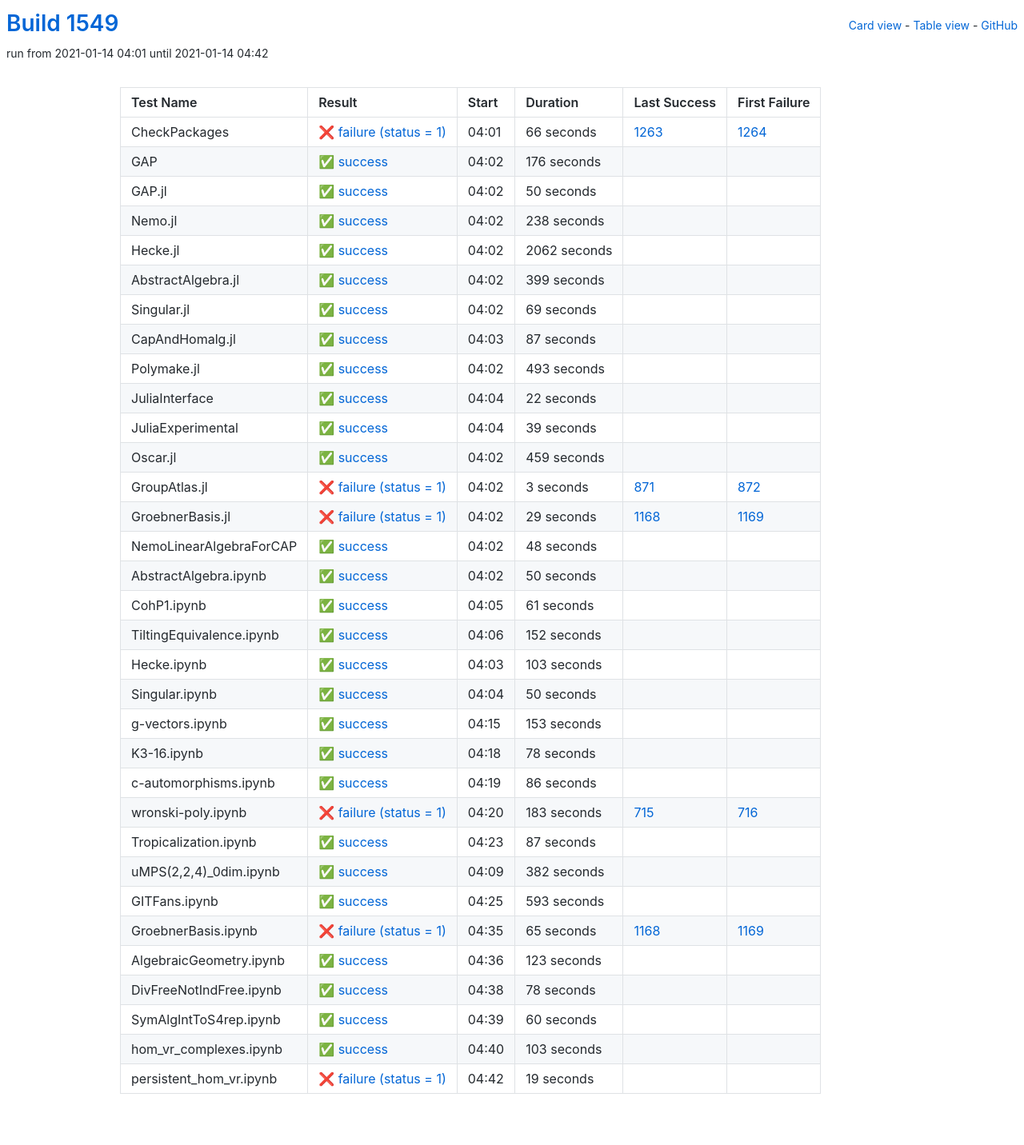
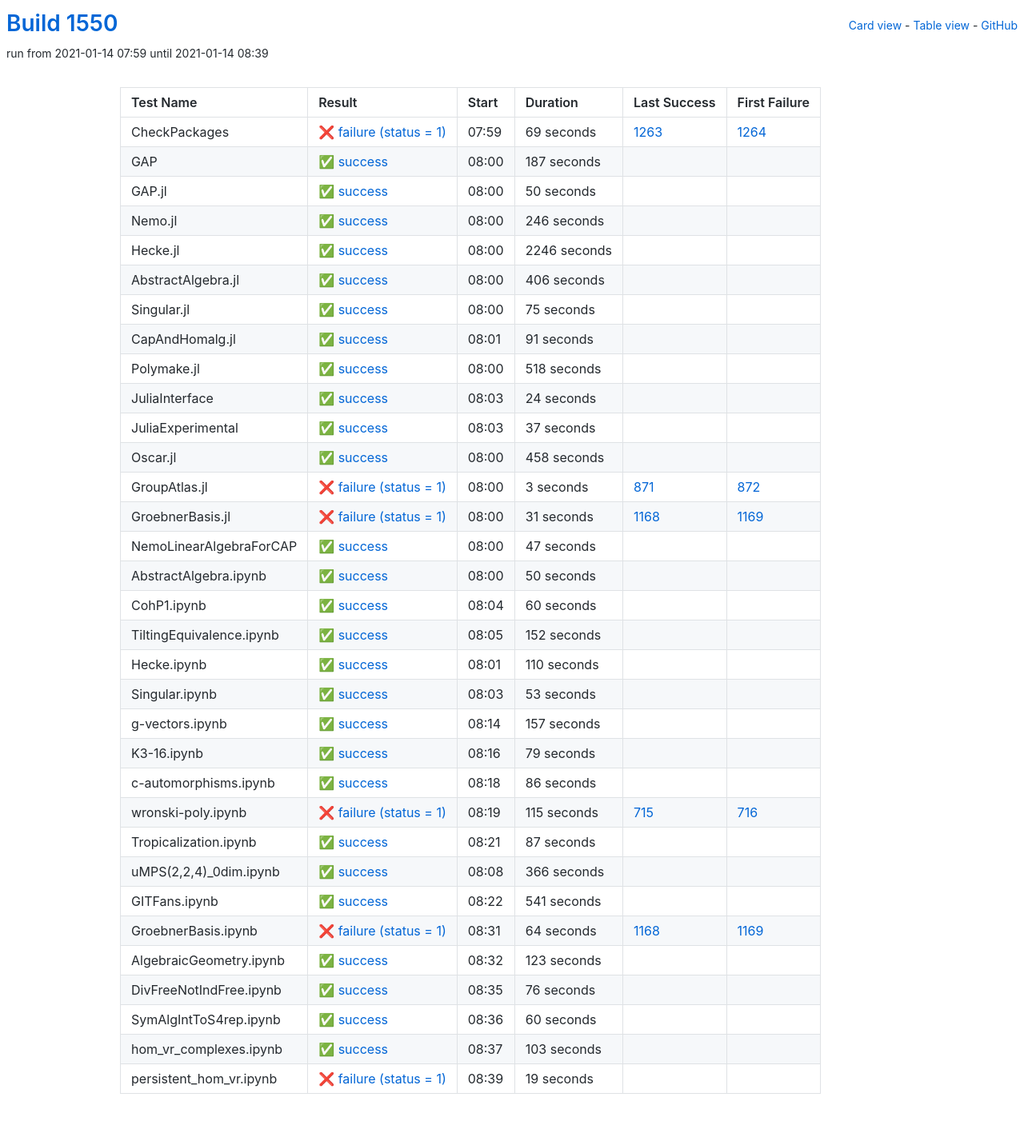
Before and after one commit to oscar-system/oscar-ci-status-stable, a Jekyll site: the page built from table.html, in a window 1280 px wide. Shown: the whole page at 80% size. Built offline with Jekyll 4.4.1, drawn with Linux system fonts in a browser that asks for light colours.

Commit message:
Build #1550

```diff
--- a/_data/ci.yml
+++ b/_data/ci.yml
@@ -1,6 +1,6 @@
 ---
-build: 1549
-build_url: https://oscarci.mathematik.uni-kl.de/job/oscar-stable/1549/
+build: 1550
+build_url: https://oscarci.mathematik.uni-kl.de/job/oscar-stable/1550/
 job: oscar-stable
 organization: oscar-system
 repo: oscar-ci-status-stable
@@ -8,32 +8,32 @@ repourl: https://github.com/oscar-system/oscar-ci-status-stable
 tests:
 - name: CheckPackages
   id: checkpackages
-  log: https://oscarci.mathematik.uni-kl.de/job/oscar-stable/1549/artifact/logs/build-1549/CheckPackages.log
-  start: 2021-01-14 04:01
+  log: https://oscarci.mathematik.uni-kl.de/job/oscar-stable/1550/artifact/logs/build-1550/CheckPackages.log
+  start: 2021-01-14 07:59
   success: false
   exitcode: 1
   status: failure
-  duration: 66
+  duration: 69
   last_success: 1263
   last_success_url: https://oscarci.mathematik.uni-kl.de/job/oscar-stable/1263/
   first_failure: 1264
   first_failure_url: https://oscarci.mathematik.uni-kl.de/job/oscar-stable/1264/
 - name: GAP
   id: gap
-  log: https://oscarci.mathematik.uni-kl.de/job/oscar-stable/1549/artifact/logs/build-1549/GAP.log
-  start: 2021-01-14 04:02
+  log: https://oscarci.mathematik.uni-kl.de/job/oscar-stable/1550/artifact/logs/build-1550/GAP.log
+  start: 2021-01-14 08:00
   success: true
   exitcode: 0
   status: success
-  duration: 176
+  duration: 187
   last_success: false
   last_success_url:
   first_failure: false
   first_failure_url:
 - name: GAP.jl
   id: gap-jl
-  log: https://oscarci.mathematik.uni-kl.de/job/oscar-stable/1549/artifact/logs/build-1549/GAP.jl.log
-  start: 2021-01-14 04:02
+  log: https://oscarci.mathematik.uni-kl.de/job/oscar-stable/1550/artifact/logs/build-1550/GAP.jl.log
+  start: 2021-01-14 08:00
   success: true
   exitcode: 0
   status: success
@@ -44,116 +44,116 @@ tests:
   first_failure_url:
 - name: Nemo.jl
   id: nemo-jl
-  log: https://oscarci.mathematik.uni-kl.de/job/oscar-stable/1549/artifact/logs/build-1549/Nemo.jl.log
-  start: 2021-01-14 04:02
+  log: https://oscarci.mathematik.uni-kl.de/job/oscar-stable/1550/artifact/logs/build-1550/Nemo.jl.log
+  start: 2021-01-14 08:00
   success: true
   exitcode: 0
   status: success
-  duration: 238
+  duration: 246
   last_success: false
   last_success_url:
   first_failure: false
   first_failure_url:
 - name: Hecke.jl
   id: hecke-jl
-  log: https://oscarci.mathematik.uni-kl.de/job/oscar-stable/1549/artifact/logs/build-1549/Hecke.jl.log
-  start: 2021-01-14 04:02
+  log: https://oscarci.mathematik.uni-kl.de/job/oscar-stable/1550/artifact/logs/build-1550/Hecke.jl.log
+  start: 2021-01-14 08:00
   success: true
   exitcode: 0
   status: success
-  duration: 2062
+  duration: 2246
   last_success: false
   last_success_url:
   first_failure: false
   first_failure_url:
 - name: AbstractAlgebra.jl
   id: abstractalgebra-jl
-  log: https://oscarci.mathematik.uni-kl.de/job/oscar-stable/1549/artifact/logs/build-1549/AbstractAlgebra.jl.log
-  start: 2021-01-14 04:02
+  log: https://oscarci.mathematik.uni-kl.de/job/oscar-stable/1550/artifact/logs/build-1550/AbstractAlgebra.jl.log
+  start: 2021-01-14 08:00
   success: true
   exitcode: 0
   status: success
-  duration: 399
+  duration: 406
   last_success: false
   last_success_url:
   first_failure: false
   first_failure_url:
 - name: Singular.jl
   id: singular-jl
-  log: https://oscarci.mathematik.uni-kl.de/job/oscar-stable/1549/artifact/logs/build-1549/Singular.jl.log
-  start: 2021-01-14 04:02
+  log: https://oscarci.mathematik.uni-kl.de/job/oscar-stable/1550/artifact/logs/build-1550/Singular.jl.log
+  start: 2021-01-14 08:00
   success: true
   exitcode: 0
   status: success
-  duration: 69
+  duration: 75
   last_success: false
   last_success_url:
   first_failure: false
   first_failure_url:
 - name: CapAndHomalg.jl
   id: capandhomalg-jl
-  log: https://oscarci.mathematik.uni-kl.de/job/oscar-stable/1549/artifact/logs/build-1549/CapAndHomalg.jl.log
-  start: 2021-01-14 04:03
+  log: https://oscarci.mathematik.uni-kl.de/job/oscar-stable/1550/artifact/logs/build-1550/CapAndHomalg.jl.log
+  start: 2021-01-14 08:01
   success: true
   exitcode: 0
   status: success
-  duration: 87
+  duration: 91
   last_success: false
   last_success_url:
   first_failure: false
   first_failure_url:
 - name: Polymake.jl
   id: polymake-jl
-  log: https://oscarci.mathematik.uni-kl.de/job/oscar-stable/1549/artifact/logs/build-1549/Polymake.jl.log
-  start: 2021-01-14 04:02
+  log: https://oscarci.mathematik.uni-kl.de/job/oscar-stable/1550/artifact/logs/build-1550/Polymake.jl.log
+  start: 2021-01-14 08:00
   success: true
   exitcode: 0
   status: success
-  duration: 493
+  duration: 518
   last_success: false
   last_success_url:
   first_failure: false
   first_failure_url:
 - name: JuliaInterface
   id: juliainterface
-  log: https://oscarci.mathematik.uni-kl.de/job/oscar-stable/1549/artifact/logs/build-1549/JuliaInterface.log
-  start: 2021-01-14 04:04
+  log: https://oscarci.mathematik.uni-kl.de/job/oscar-stable/1550/artifact/logs/build-1550/JuliaInterface.log
+  start: 2021-01-14 08:03
   success: true
   exitcode: 0
   status: success
-  duration: 22
+  duration: 24
   last_success: false
   last_success_url:
   first_failure: false
   first_failure_url:
 - name: JuliaExperimental
   id: juliaexperimental
-  log: https://oscarci.mathematik.uni-kl.de/job/oscar-stable/1549/artifact/logs/build-1549/JuliaExperimental.log
-  start: 2021-01-14 04:04
+  log: https://oscarci.mathematik.uni-kl.de/job/oscar-stable/1550/artifact/logs/build-1550/JuliaExperimental.log
+  start: 2021-01-14 08:03
   success: true
   exitcode: 0
   status: success
-  duration: 39
+  duration: 37
   last_success: false
   last_success_url:
   first_failure: false
   first_failure_url:
 - name: Oscar.jl
   id: oscar-jl
-  log: https://oscarci.mathematik.uni-kl.de/job/oscar-stable/1549/artifact/logs/build-1549/Oscar.jl.log
-  start: 2021-01-14 04:02
+  log: https://oscarci.mathematik.uni-kl.de/job/oscar-stable/1550/artifact/logs/build-1550/Oscar.jl.log
+  start: 2021-01-14 08:00
   success: true
   exitcode: 0
   status: success
-  duration: 459
+  duration: 458
   last_success: false
   last_success_url:
   first_failure: false
   first_failure_url:
 - name: GroupAtlas.jl
   id: groupatlas-jl
-  log: https://oscarci.mathematik.uni-kl.de/job/oscar-stable/1549/artifact/logs/build-1549/GroupAtlas.jl.log
-  start: 2021-01-14 04:02
+  log: https://oscarci.mathematik.uni-kl.de/job/oscar-stable/1550/artifact/logs/build-1550/GroupAtlas.jl.log
+  start: 2021-01-14 08:00
   success: false
   exitcode: 1
   status: failure
@@ -164,32 +164,32 @@ tests:
   first_failure_url: https://oscarci.mathematik.uni-kl.de/job/oscar-stable/872/
 - name: GroebnerBasis.jl
   id: groebnerbasis-jl
-  log: https://oscarci.mathematik.uni-kl.de/job/oscar-stable/1549/artifact/logs/build-1549/GroebnerBasis.jl.log
-  start: 2021-01-14 04:02
+  log: https://oscarci.mathematik.uni-kl.de/job/oscar-stable/1550/artifact/logs/build-1550/GroebnerBasis.jl.log
+  start: 2021-01-14 08:00
   success: false
   exitcode: 1
   status: failure
-  duration: 29
+  duration: 31
   last_success: 1168
   last_success_url: https://oscarci.mathematik.uni-kl.de/job/oscar-stable/1168/
   first_failure: 1169
   first_failure_url: https://oscarci.mathematik.uni-kl.de/job/oscar-stable/1169/
 - name: NemoLinearAlgebraForCAP
   id: nemolinearalgebraforcap
-  log: https://oscarci.mathematik.uni-kl.de/job/oscar-stable/1549/artifact/logs/build-1549/NemoLinearAlgebraForCAP.log
-  start: 2021-01-14 04:02
+  log: https://oscarci.mathematik.uni-kl.de/job/oscar-stable/1550/artifact/logs/build-1550/NemoLinearAlgebraForCAP.log
+  start: 2021-01-14 08:00
   success: true
   exitcode: 0
   status: success
-  duration: 48
+  duration: 47
   last_success: false
   last_success_url:
   first_failure: false
   first_failure_url:
 - name: AbstractAlgebra.ipynb
   id: abstractalgebra-ipynb
-  log: https://oscarci.mathematik.uni-kl.de/job/oscar-stable/1549/artifact/logs/build-1549/AbstractAlgebra.ipynb.log
-  start: 2021-01-14 04:02
+  log: https://oscarci.mathematik.uni-kl.de/job/oscar-stable/1550/artifact/logs/build-1550/AbstractAlgebra.ipynb.log
+  start: 2021-01-14 08:00
   success: true
   exitcode: 0
   status: success
@@ -200,20 +200,20 @@ tests:
   first_failure_url:
 - name: CohP1.ipynb
   id: cohp1-ipynb
-  log: https://oscarci.mathematik.uni-kl.de/job/oscar-stable/1549/artifact/logs/build-1549/CohP1.ipynb.log
-  start: 2021-01-14 04:05
+  log: https://oscarci.mathematik.uni-kl.de/job/oscar-stable/1550/artifact/logs/build-1550/CohP1.ipynb.log
+  start: 2021-01-14 08:04
   success: true
   exitcode: 0
   status: success
-  duration: 61
+  duration: 60
   last_success: false
   last_success_url:
   first_failure: false
   first_failure_url:
 - name: TiltingEquivalence.ipynb
   id: tiltingequivalence-ipynb
-  log: https://oscarci.mathematik.uni-kl.de/job/oscar-stable/1549/artifact/logs/build-1549/TiltingEquivalence.ipynb.log
-  start: 2021-01-14 04:06
+  log: https://oscarci.mathematik.uni-kl.de/job/oscar-stable/1550/artifact/logs/build-1550/TiltingEquivalence.ipynb.log
+  start: 2021-01-14 08:05
   success: true
   exitcode: 0
   status: success
@@ -224,56 +224,56 @@ tests:
   first_failure_url:
 - name: Hecke.ipynb
   id: hecke-ipynb
-  log: https://oscarci.mathematik.uni-kl.de/job/oscar-stable/1549/artifact/logs/build-1549/Hecke.ipynb.log
-  start: 2021-01-14 04:03
+  log: https://oscarci.mathematik.uni-kl.de/job/oscar-stable/1550/artifact/logs/build-1550/Hecke.ipynb.log
+  start: 2021-01-14 08:01
   success: true
   exitcode: 0
   status: success
-  duration: 103
+  duration: 110
   last_success: false
   last_success_url:
   first_failure: false
   first_failure_url:
 - name: Singular.ipynb
   id: singular-ipynb
-  log: https://oscarci.mathematik.uni-kl.de/job/oscar-stable/1549/artifact/logs/build-1549/Singular.ipynb.log
-  start: 2021-01-14 04:04
+  log: https://oscarci.mathematik.uni-kl.de/job/oscar-stable/1550/artifact/logs/build-1550/Singular.ipynb.log
+  start: 2021-01-14 08:03
   success: true
   exitcode: 0
   status: success
-  duration: 50
+  duration: 53
   last_success: false
   last_success_url:
   first_failure: false
   first_failure_url:
 - name: g-vectors.ipynb
   id: g-vectors-ipynb
-  log: https://oscarci.mathematik.uni-kl.de/job/oscar-stable/1549/artifact/logs/build-1549/g-vectors.ipynb.log
-  start: 2021-01-14 04:15
+  log: https://oscarci.mathematik.uni-kl.de/job/oscar-stable/1550/artifact/logs/build-1550/g-vectors.ipynb.log
+  start: 2021-01-14 08:14
   success: true
   exitcode: 0
   status: success
-  duration: 153
+  duration: 157
   last_success: false
   last_success_url:
   first_failure: false
   first_failure_url:
 - name: K3-16.ipynb
   id: k3-16-ipynb
-  log: https://oscarci.mathematik.uni-kl.de/job/oscar-stable/1549/artifact/logs/build-1549/K3-16.ipynb.log
-  start: 2021-01-14 04:18
+  log: https://oscarci.mathematik.uni-kl.de/job/oscar-stable/1550/artifact/logs/build-1550/K3-16.ipynb.log
+  start: 2021-01-14 08:16
   success: true
   exitcode: 0
   status: success
-  duration: 78
+  duration: 79
   last_success: false
   last_success_url:
   first_failure: false
   first_failure_url:
 - name: c-automorphisms.ipynb
   id: c-automorphisms-ipynb
-  log: https://oscarci.mathematik.uni-kl.de/job/oscar-stable/1549/artifact/logs/build-1549/c-automorphisms.ipynb.log
-  start: 2021-01-14 04:19
+  log: https://oscarci.mathematik.uni-kl.de/job/oscar-stable/1550/artifact/logs/build-1550/c-automorphisms.ipynb.log
+  start: 2021-01-14 08:18
   success: true
   exitcode: 0
   status: success
@@ -284,20 +284,20 @@ tests:
   first_failure_url:
 - name: wronski-poly.ipynb
   id: wronski-poly-ipynb
-  log: https://oscarci.mathematik.uni-kl.de/job/oscar-stable/1549/artifact/logs/build-1549/wronski-poly.ipynb.log
-  start: 2021-01-14 04:20
+  log: https://oscarci.mathematik.uni-kl.de/job/oscar-stable/1550/artifact/logs/build-1550/wronski-poly.ipynb.log
+  start: 2021-01-14 08:19
   success: false
   exitcode: 1
   status: failure
-  duration: 183
+  duration: 115
   last_success: 715
   last_success_url: https://oscarci.mathematik.uni-kl.de/job/oscar-stable/715/
   first_failure: 716
   first_failure_url: https://oscarci.mathematik.uni-kl.de/job/oscar-stable/716/
 - name: Tropicalization.ipynb
   id: tropicalization-ipynb
-  log: https://oscarci.mathematik.uni-kl.de/job/oscar-stable/1549/artifact/logs/build-1549/Tropicalization.ipynb.log
-  start: 2021-01-14 04:23
+  log: https://oscarci.mathematik.uni-kl.de/job/oscar-stable/1550/artifact/logs/build-1550/Tropicalization.ipynb.log
+  start: 2021-01-14 08:21
   success: true
   exitcode: 0
   status: success
@@ -308,44 +308,44 @@ tests:
   first_failure_url:
 - name: uMPS(2,2,4)_0dim.ipynb
   id: umps-2-2-4-0dim-ipynb
-  log: https://oscarci.mathematik.uni-kl.de/job/oscar-stable/1549/artifact/logs/build-1549/uMPS-2-2-4-_0dim.ipynb.log
-  start: 2021-01-14 04:09
+  log: https://oscarci.mathematik.uni-kl.de/job/oscar-stable/1550/artifact/logs/build-1550/uMPS-2-2-4-_0dim.ipynb.log
+  start: 2021-01-14 08:08
   success: true
   exitcode: 0
   status: success
-  duration: 382
+  duration: 366
   last_success: false
   last_success_url:
   first_failure: false
   first_failure_url:
 - name: GITFans.ipynb
   id: gitfans-ipynb
-  log: https://oscarci.mathematik.uni-kl.de/job/oscar-stable/1549/artifact/logs/build-1549/GITFans.ipynb.log
-  start: 2021-01-14 04:25
+  log: https://oscarci.mathematik.uni-kl.de/job/oscar-stable/1550/artifact/logs/build-1550/GITFans.ipynb.log
+  start: 2021-01-14 08:22
   success: true
   exitcode: 0
   status: success
-  duration: 593
+  duration: 541
   last_success: false
   last_success_url:
   first_failure: false
   first_failure_url:
 - name: GroebnerBasis.ipynb
   id: groebnerbasis-ipynb
-  log: https://oscarci.mathematik.uni-kl.de/job/oscar-stable/1549/artifact/logs/build-1549/GroebnerBasis.ipynb.log
-  start: 2021-01-14 04:35
+  log: https://oscarci.mathematik.uni-kl.de/job/oscar-stable/1550/artifact/logs/build-1550/GroebnerBasis.ipynb.log
+  start: 2021-01-14 08:31
   success: false
   exitcode: 1
   status: failure
-  duration: 65
+  duration: 64
   last_success: 1168
   last_success_url: https://oscarci.mathematik.uni-kl.de/job/oscar-stable/1168/
   first_failure: 1169
   first_failure_url: https://oscarci.mathematik.uni-kl.de/job/oscar-stable/1169/
 - name: AlgebraicGeometry.ipynb
   id: algebraicgeometry-ipynb
-  log: https://oscarci.mathematik.uni-kl.de/job/oscar-stable/1549/artifact/logs/build-1549/AlgebraicGeometry.ipynb.log
-  start: 2021-01-14 04:36
+  log: https://oscarci.mathematik.uni-kl.de/job/oscar-stable/1550/artifact/logs/build-1550/AlgebraicGeometry.ipynb.log
+  start: 2021-01-14 08:32
   success: true
   exitcode: 0
   status: success
@@ -356,20 +356,20 @@ tests:
   first_failure_url:
 - name: DivFreeNotIndFree.ipynb
   id: divfreenotindfree-ipynb
-  log: https://oscarci.mathematik.uni-kl.de/job/oscar-stable/1549/artifact/logs/build-1549/DivFreeNotIndFree.ipynb.log
-  start: 2021-01-14 04:38
+  log: https://oscarci.mathematik.uni-kl.de/job/oscar-stable/1550/artifact/logs/build-1550/DivFreeNotIndFree.ipynb.log
+  start: 2021-01-14 08:35
   success: true
   exitcode: 0
   status: success
-  duration: 78
+  duration: 76
   last_success: false
   last_success_url:
   first_failure: false
   first_failure_url:
 - name: SymAlgIntToS4rep.ipynb
   id: symalginttos4rep-ipynb
-  log: https://oscarci.mathematik.uni-kl.de/job/oscar-stable/1549/artifact/logs/build-1549/SymAlgIntToS4rep.ipynb.log
-  start: 2021-01-14 04:39
+  log: https://oscarci.mathematik.uni-kl.de/job/oscar-stable/1550/artifact/logs/build-1550/SymAlgIntToS4rep.ipynb.log
+  start: 2021-01-14 08:36
   success: true
   exitcode: 0
   status: success
@@ -380,8 +380,8 @@ tests:
   first_failure_url:
 - name: hom_vr_complexes.ipynb
   id: hom-vr-complexes-ipynb
-  log: https://oscarci.mathematik.uni-kl.de/job/oscar-stable/1549/artifact/logs/build-1549/hom_vr_complexes.ipynb.log
-  start: 2021-01-14 04:40
+  log: https://oscarci.mathematik.uni-kl.de/job/oscar-stable/1550/artifact/logs/build-1550/hom_vr_complexes.ipynb.log
+  start: 2021-01-14 08:37
   success: true
   exitcode: 0
   status: success
@@ -392,8 +392,8 @@ tests:
   first_failure_url:
 - name: persistent_hom_vr.ipynb
   id: persistent-hom-vr-ipynb
-  log: https://oscarci.mathematik.uni-kl.de/job/oscar-stable/1549/artifact/logs/build-1549/persistent_hom_vr.ipynb.log
-  start: 2021-01-14 04:42
+  log: https://oscarci.mathematik.uni-kl.de/job/oscar-stable/1550/artifact/logs/build-1550/persistent_hom_vr.ipynb.log
+  start: 2021-01-14 08:39
   success: false
   exitcode: 1
   status: failure
```
Also changed, not shown: README.md.
